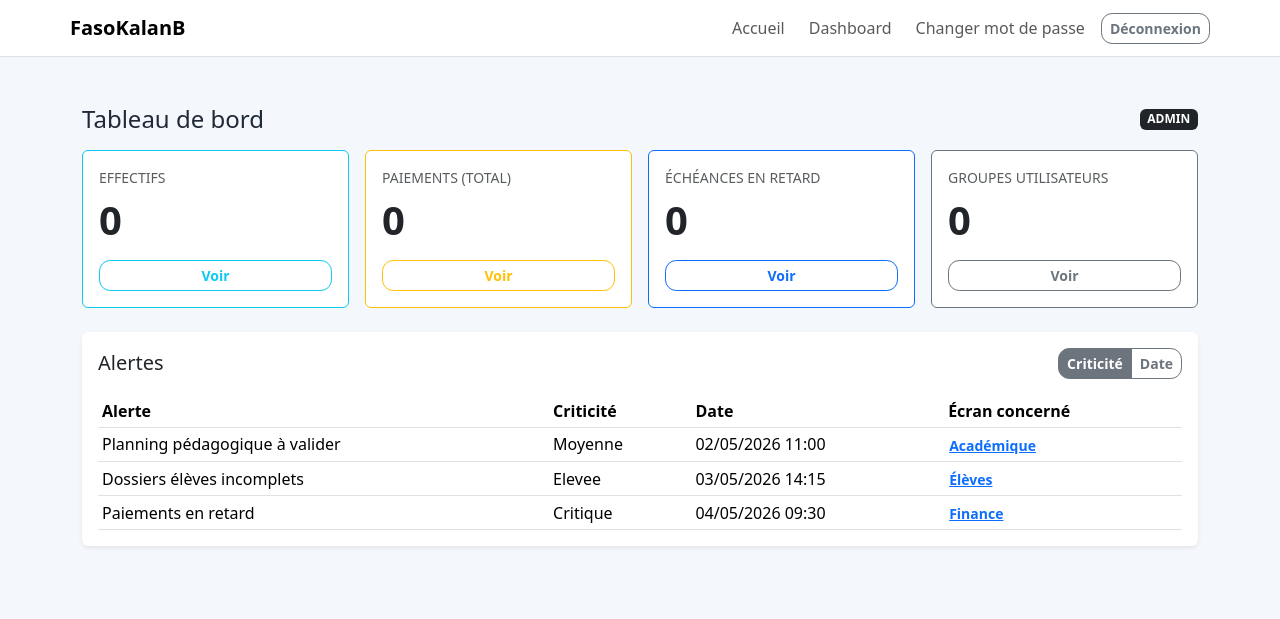
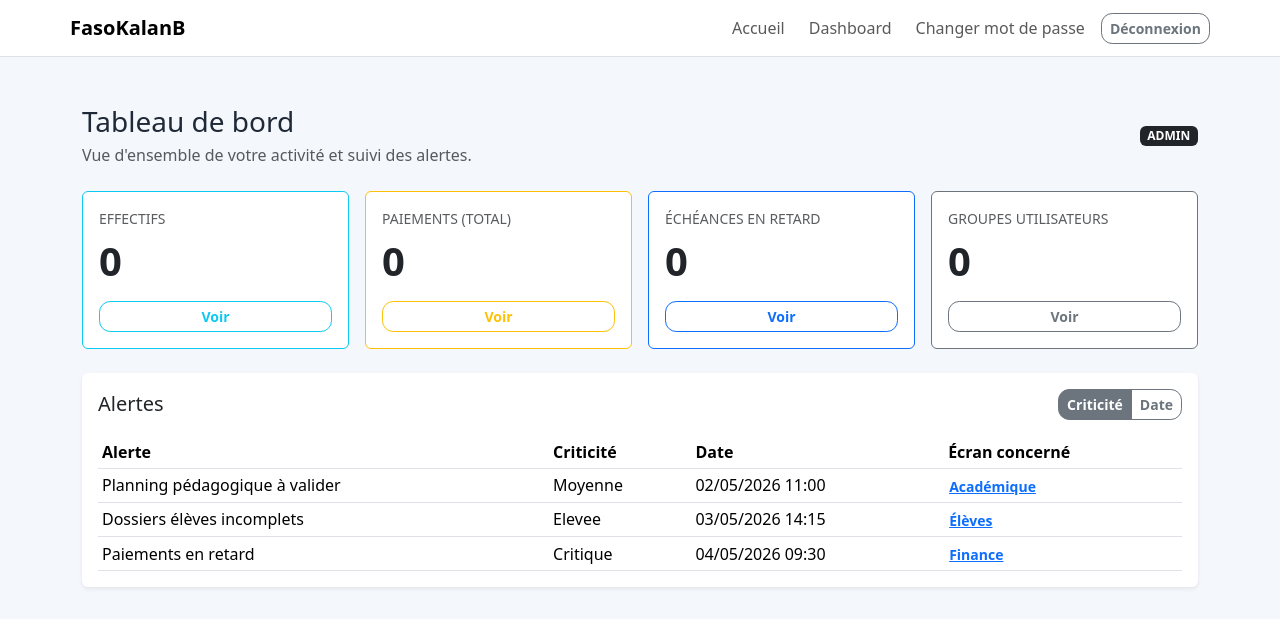
Before and after one commit to rot226/FasoKalanB, a Django app: page /dashboard/ in a window 1280 px wide. Shown: the top 619 px of the page. Run offline with Django 5.2, Linux system fonts and the light colour scheme; the visitor is signed in with stand-in values (Sample User, id 1).

Commit message:
Refactoriser home dashboard sur le layout commun

```diff
--- a/templates/dashboard/base.html
+++ b/templates/dashboard/base.html
@@ -10,7 +10,9 @@
         <h1 class="h3 mb-1">{% block dashboard_heading %}Tableau de bord{% endblock %}</h1>
         <p class="text-muted mb-0">{% block dashboard_subheading %}Espace sécurisé réservé aux utilisateurs connectés.{% endblock %}</p>
       </div>
-      {% block dashboard_actions %}{% endblock %}
+      {% block dashboard_actions %}
+        {% block dashboard_quick_actions %}{% endblock %}
+      {% endblock %}
     </header>
   </div>
 
--- a/templates/dashboard/home.html
+++ b/templates/dashboard/home.html
@@ -1,13 +1,21 @@
-{% extends "base.html" %}
+{% extends "dashboard/base.html" %}
 
-{% block title %}Dashboard | FasoKalanB{% endblock %}
+{% block dashboard_title %}Dashboard | FasoKalanB{% endblock %}
 
-{% block content %}
-<div class="d-flex justify-content-between align-items-center mb-3">
-  <h1 class="h4 mb-0">Tableau de bord</h1>
+{% block dashboard_heading %}Tableau de bord{% endblock %}
+
+{% block dashboard_subheading %}
+  Vue d'ensemble de votre activité et suivi des alertes.
+{% endblock %}
+
+{% block dashboard_actions %}
+  <div class="d-flex flex-wrap align-items-center gap-2">
     <span class="badge bg-dark text-uppercase">{{ dashboard_role }}</span>
+    {% block dashboard_quick_actions %}{% endblock %}
   </div>
+{% endblock %}
 
+{% block dashboard_body %}
   {% if widgets %}
     <div class="row g-3">
       {% for widget in widgets %}
```
Lines whose indentation alone changed are shown as unchanged.
